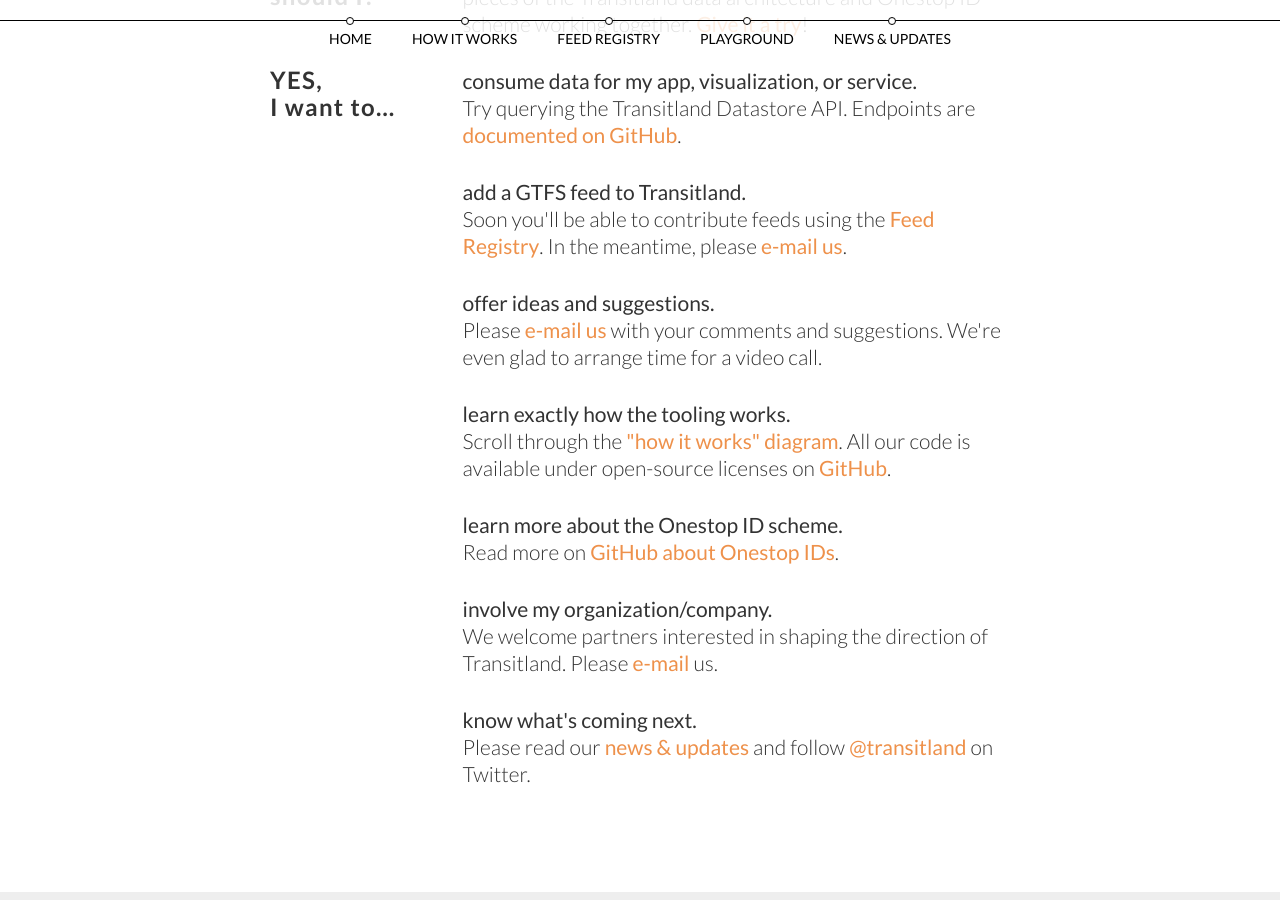
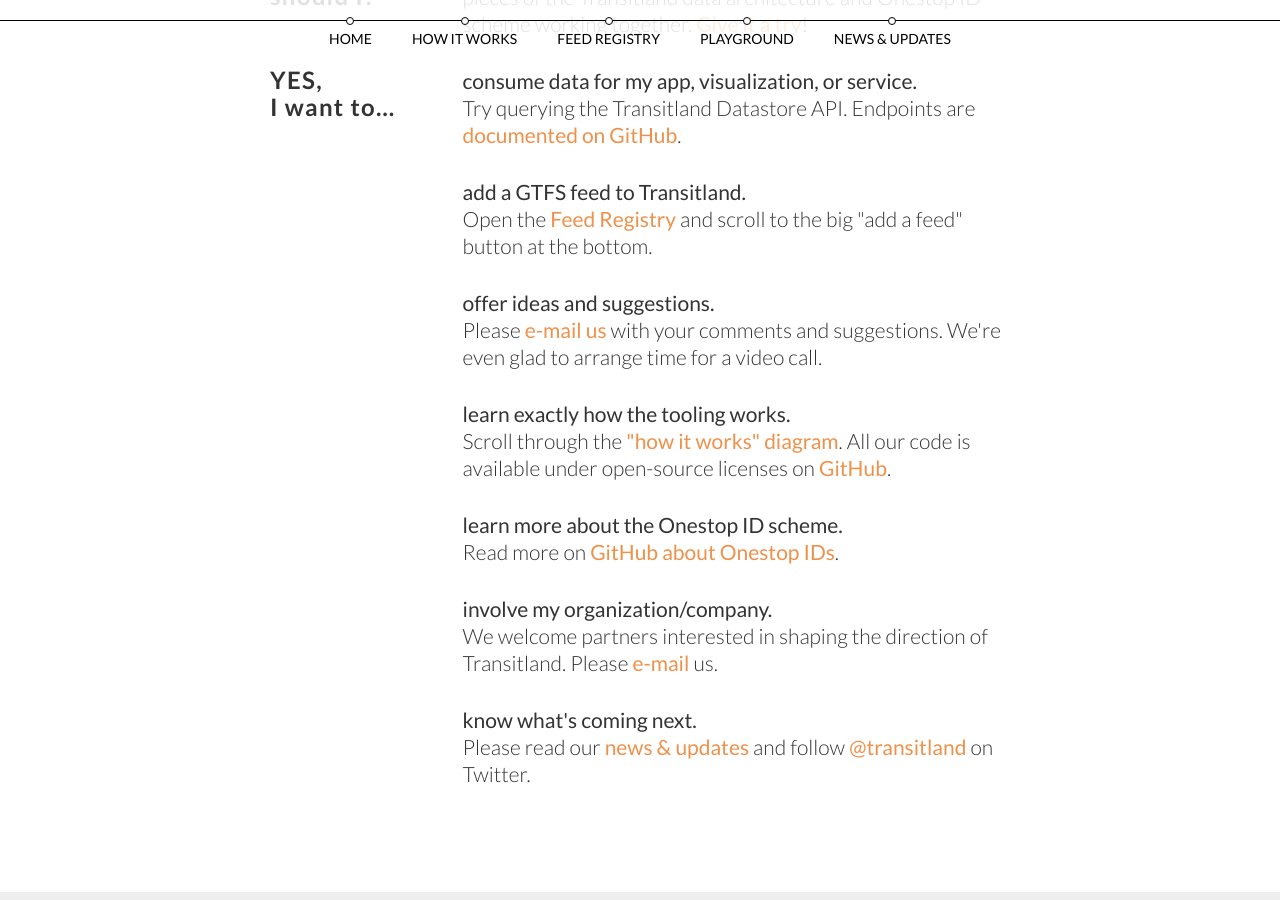
Before and after one commit to transitland/www-transit-land, a Jekyll site: the page built from participate/index.html, in a window 1280 px wide and 900 px high, scrolled down 431 px. Built offline with Jekyll 4.4.1, drawn with Linux system fonts in a browser that asks for light colours; nearby versions of some CDN libraries.

Commit message:
link in to "add a feed" from participate page
closes #129

```diff
--- a/participate/index.html
+++ b/participate/index.html
@@ -27,7 +27,7 @@
         </p>
         <p>
           <span class="yesanswer">add a GTFS feed to Transitland.</span>
-          <span class="answerdesc">Soon you'll be able to contribute feeds using the <a href="/feed-registry">Feed Registry</a>. In the meantime, please <a href="mailto:transitland@mapzen.com">e-mail us</a>.</span>
+          <span class="answerdesc">Open the <a href="/feed-registry">Feed Registry</a> and scroll to the big "add a feed" button at the bottom.</span>
         </p>
         <p>
           <span class="yesanswer">offer ideas and suggestions.</span>
```
